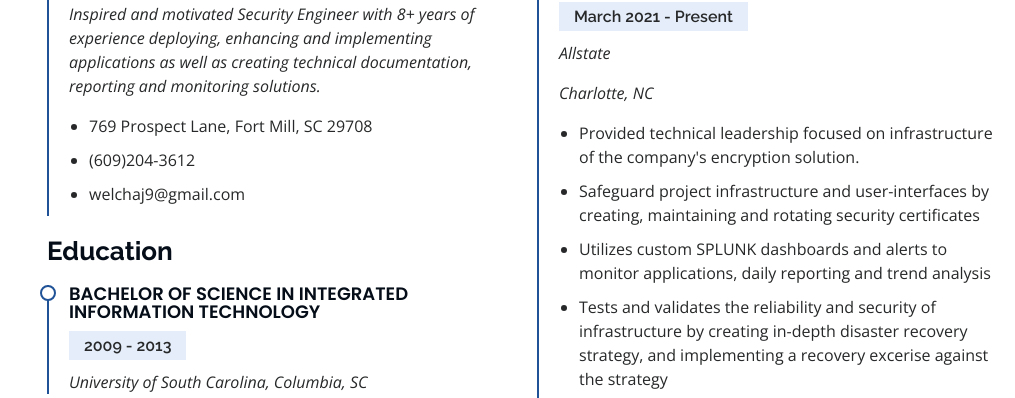
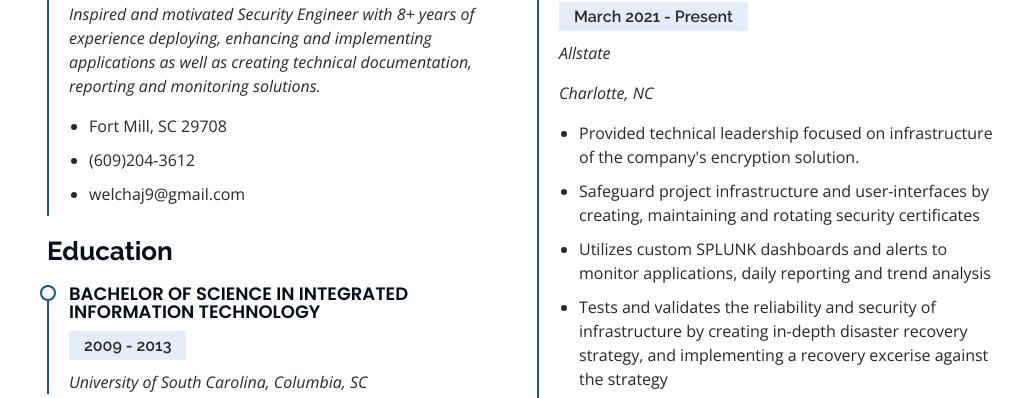
Before and after one commit to welchaj97/django-porfolio, a Django app: page / in a window 1280 px wide. Shown: the part 2434-2832 px from the top of the page, without its empty margins (265-1280 px from the left). Run offline with Django 3.2, Linux system fonts and the light colour scheme; some libraries are stand-ins or nearby versions.

Commit message:
Updating

```diff
--- a/templates/portfolio_main/home.html
+++ b/templates/portfolio_main/home.html
@@ -236,7 +236,7 @@
               <h4>AJ Welch</h4>
               <p><em>Inspired and motivated Security Engineer with 8+ years of experience deploying, enhancing and implementing applications as well as creating technical documentation, reporting and monitoring solutions.</em></p>
               <ul>
-                <li>769 Prospect Lane, Fort Mill, SC 29708</li>
+                <li>Fort Mill, SC 29708</li>
                 <li>(609)204-3612</li>
                 <li>welchaj9@gmail.com</li>
               </ul>
```
